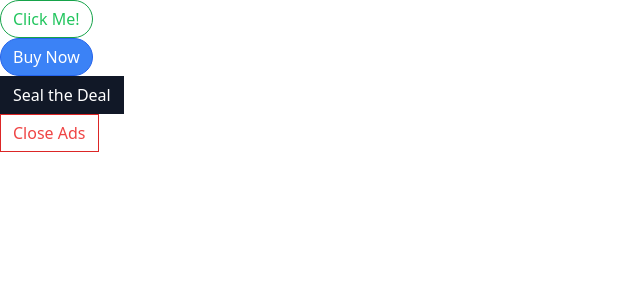
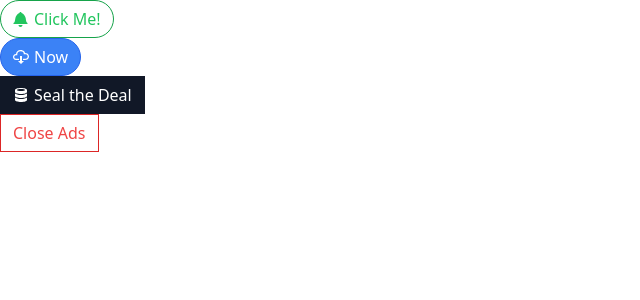
Before and after one commit to kardi06/react-coms, a React (Create React App) app: page / in a window 1280 px wide. Shown: the top 300 px of the page, without its empty margins (0-640 px from the left). Built offline with nearby package versions, Linux system fonts and the light colour scheme.

Commit message:
event handler

```diff
--- a/package.json
+++ b/package.json
@@ -10,6 +10,7 @@
     "prop-types": "^15.8.1",
     "react": "^18.3.1",
     "react-dom": "^18.3.1",
+    "react-icons": "4.6.0",
     "react-scripts": "5.0.1",
     "tailwind-merge": "^2.5.4",
     "web-vitals": "^2.1.4"
--- a/src/App.js
+++ b/src/App.js
@@ -1,11 +1,12 @@
+import {GoBell, GoCloudDownload, GoDatabase  } from "react-icons/go";
 import Button from "./Button";
 
 const App = () => {
     return (
         <div>
-            <div><Button success rounded outline>Click Me!</Button></div>
-            <div><Button primary rounded>Buy Now</Button></div>
-            <div><Button secondary>Seal the Deal</Button></div>
+            <div><Button success rounded outline><GoBell/>Click Me!</Button></div>
+            <div><Button primary rounded><GoCloudDownload /> Now</Button></div>
+            <div><Button secondary><GoDatabase/>Seal the Deal</Button></div>
             <div><Button danger outline>Close Ads</Button></div>
         </div>
     )
--- a/src/Button.js
+++ b/src/Button.js
@@ -12,7 +12,7 @@ const Button = ({
     rounded,
     outline,
 }) => {
-    const classes =  twMerge(classnames('px-3 py-1.5 border', {
+    const classes =  twMerge(classnames('flex items-center px-3 py-1.5 border', {
         'border-blue-600 bg-blue-500 text-white': primary,
         'border-gray-900 bg-gray-900 text-white': secondary,
         'border-green-600 bg-green-500 text-white': success,
--- a/src/index.css
+++ b/src/index.css
@@ -1,3 +1,7 @@
 @tailwind base;
 @tailwind components;
 @tailwind utilities;
+
+button > svg {
+    margin-right: 5px;
+}
```
Also changed, not shown: 1 other file (tests, documents, lock files or other folders).
